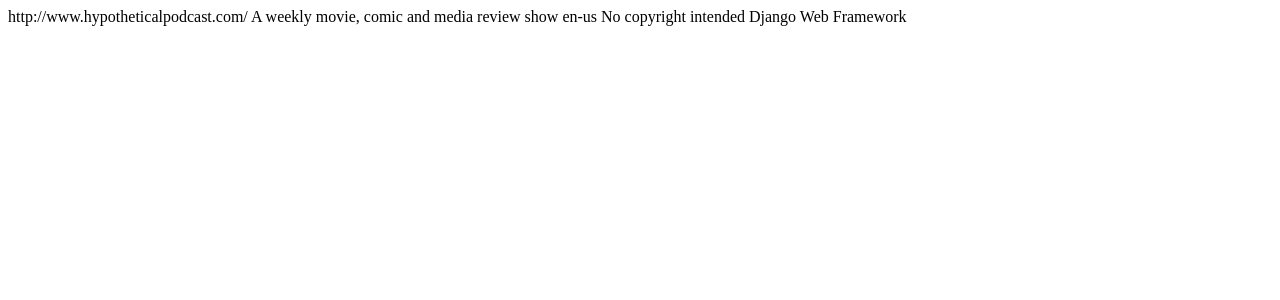
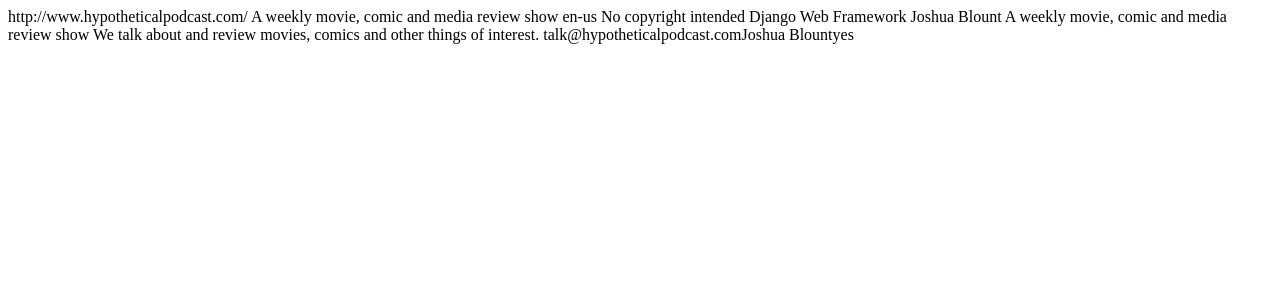
Before and after one commit to stickwithjosh/hypodrical, a Django app: template apps/podcast/templates/podcast/feed.html in a window 1280 px wide. Shown: the top 300 px of the page. Run offline with Django 3.2, Linux system fonts and the light colour scheme; the template is opened without the code that fills it, so the values that code supplies are empty; parts of the project's set-up code (start-up, migrations or seed data) failed here and were passed over.

Commit message:
get rid of feedburner specific stuff

```diff
--- a/apps/podcast/templates/podcast/feed.html
+++ b/apps/podcast/templates/podcast/feed.html
@@ -1,7 +1,7 @@
-<rss xmlns:dc="http://purl.org/dc/elements/1.1/" version="2.0">
+<?xml version="1.0" encoding="UTF-8"?>
+<rss version="2.0" xmlns:itunes="http://www.itunes.com/dtds/podcast-1.0.dtd">
 
 <channel>
-    <atom:link xmlns:atom="http://www.w3.org/2005/Atom" rel="hub" href="http://tumblr.superfeedr.com/"/>
    <title>Hypothetical - A weekly movie, comic and media review show</title>
    <link>http://www.hypotheticalpodcast.com/</link>
    <description>A weekly movie, comic and media review show</description>
@@ -12,16 +12,34 @@
 
 
 
+
+
+
+   <itunes:author>Joshua Blount</itunes:author>
+
+   <itunes:subtitle>A weekly movie, comic and media review show</itunes:subtitle>
+   <itunes:summary>We talk about and review movies, comics and other things of interest.</itunes:summary>
+<itunes:image href="http://m.hypotheticalpodcast.com/static/img/artwork.png" />
+
+
+  <itunes:owner><itunes:email>talk@hypotheticalpodcast.com</itunes:email><itunes:name>Joshua Blount</itunes:name></itunes:owner><itunes:explicit>yes</itunes:explicit><itunes:category text="TV &amp; Film" /></itunes:category>
+
    {% for object in object_list %}
    <item>
        <title>{{ object.title }}</title>
        <link>http://www.hypotheticalpodcast.com{{ object.get_absolute_url }}</link>
        {% load markup %}
-       <description>{{ object.show_notes|markdown }}</description>
+       <description>{{ object.show_notes }}</description>
        <author>talk@hypotheticalpodcast.com ({% for contributor in object.contributors.all %}{% if not forloop.first %}{% if not forloop.last %}, {% endif %}{% endif %}{% if forloop.last %} &amp; {% endif %}{{ contributor.name}}{% endfor %})</author>
        <enclosure url="{{ object.mp3.url }}" type="audio/mpeg" length="{{ object.mp3.size }}" />
        <guid isPermaLink="true">http://www.hypotheticalpodcast.com{{ object.get_absolute_url }}</guid>
        <pubDate>{{ object.pub_date|date:"r" }}</pubDate>
+       <itunes:author>Joshua Blount</itunes:author>
+	<itunes:explicit>yes</itunes:explicit>
+
+    <itunes:subtitle>A weekly movie, comic and media review show</itunes:subtitle>
+
+
    </item>
 
    {% endfor %}
```
